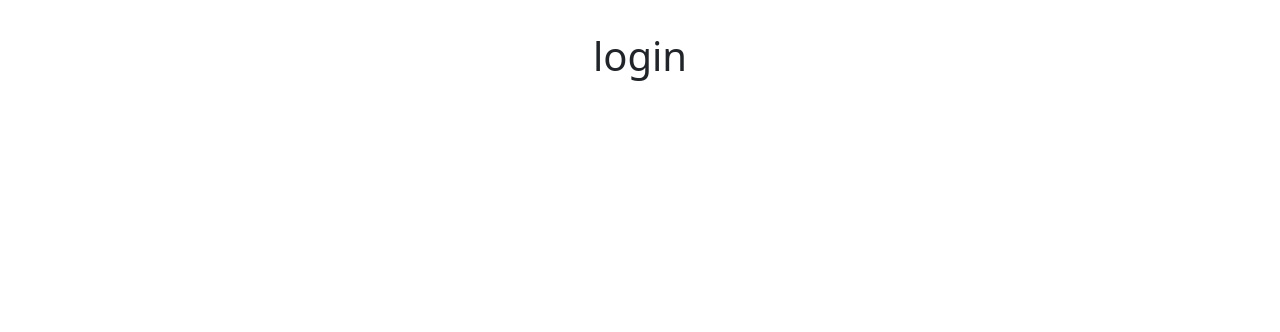
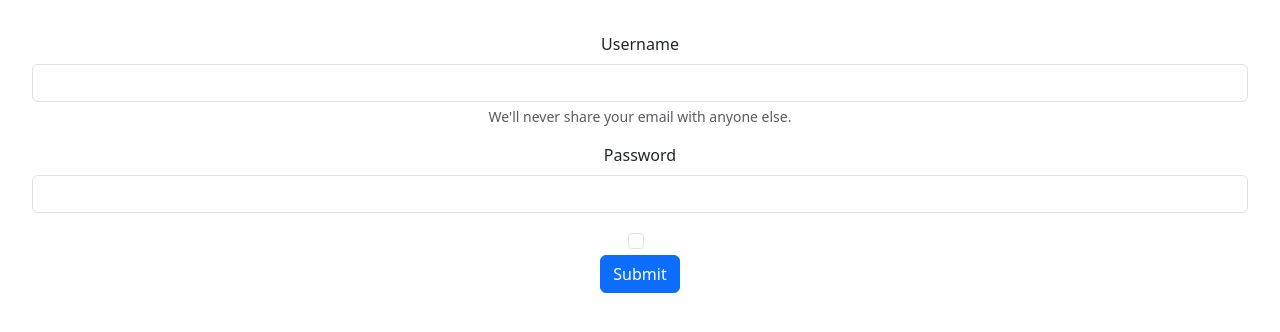
Before and after one commit to bascum/testEnv2, a React (Vite) app in the folder ticketing-system-senior-project/: page /login in a window 1280 px wide. Shown: the top 332 px of the page. Built offline with nearby package versions, Linux system fonts and the light colour scheme.

Commit message:
added loginform component

```diff
--- a/ticketing-system-senior-project/src/App.jsx
+++ b/ticketing-system-senior-project/src/App.jsx
@@ -1,9 +1,8 @@
-import { useState } from "react";
 import "bootstrap/dist/css/bootstrap.min.css";
 import "./App.css";
 import { Dashboard } from "./pages/dashboard";
 import { Login } from "./pages/login";
-import { Link, Route, Routes } from "react-router-dom";
+import { Route, Routes } from "react-router-dom";
 
 function App() {
   return (
--- /dev/null
+++ b/ticketing-system-senior-project/src/components/forms/LoginForm.jsx
@@ -0,0 +1,39 @@
+
+const LoginForm = () => {
+  return (
+    <form>
+      <div className="form-group">
+        <label htmlFor="exampleInputEmail1">Username</label>
+        <input
+          type="text"
+          className="form-control"
+          aria-label="Username"
+          aria-describedby="basic-addon1"
+        />
+        <small id="emailHelp" className="form-text text-muted">
+          We&apos;ll never share your email with anyone else.
+        </small>
+      </div>
+      <div className="form-group">
+        <label htmlFor="exampleInputPassword1">Password</label>
+        <input
+          type="password"
+          className="form-control"
+          id="exampleInputPassword1"
+        />
+      </div>
+      <div className="form-group form-check">
+        <input
+          type="checkbox"
+          className="form-check-input"
+          id="exampleCheck1"
+        />
+      </div>
+      <button type="submit" className="btn btn-primary" href="/">
+        Submit
+      </button>
+    </form>
+  );
+};
+
+export default LoginForm;
--- a/ticketing-system-senior-project/src/components/header/Header.jsx
+++ b/ticketing-system-senior-project/src/components/header/Header.jsx
@@ -8,7 +8,7 @@ export const Header = () => {
   return (
     <Navbar expand="lg" className="bg-body-tertiary">
       <Container>
-        <Navbar.Brand href="#home">
+        <Navbar.Brand href="/">
           <img
             alt=""
             src="../../assets/react.svg"
@@ -21,8 +21,8 @@ export const Header = () => {
         <Navbar.Toggle aria-controls="basic-navbar-nav" />
         <Navbar.Collapse id="basic-navbar-nav">
           <Nav className="ms-auto">
-            <Nav.Link href="#home">Home</Nav.Link>
-            <Nav.Link href="#login">Login</Nav.Link>
+            <Nav.Link href="/">Home</Nav.Link>
+            <Nav.Link href="login">Login</Nav.Link>
             <NavDropdown title="Menu" id="basic-nav-dropdown">
               <NavDropdown.Item href="#dynamicprofilehere">
                 My profile
--- a/ticketing-system-senior-project/src/pages/dashboard.jsx
+++ b/ticketing-system-senior-project/src/pages/dashboard.jsx
@@ -1,4 +1,3 @@
-import { Link, Route, Routes } from "react-router-dom";
 import { Home } from "../components/home/Home";
 import { About } from "../components/about/About";
 import { Header } from "../components/header/Header";
--- a/ticketing-system-senior-project/src/pages/login.jsx
+++ b/ticketing-system-senior-project/src/pages/login.jsx
@@ -1,3 +1,9 @@
+import LoginForm from "../components/forms/LoginForm";
+
 export function Login() {
-    return <h1>login</h1>;
+  return (
+    <>
+      <LoginForm />
+    </>
+  );
 }
```
Also changed, not shown: ticketing-system-senior-project/src/components/forms/loginform.css (added), 3 other files (tests, documents, lock files or other folders).
